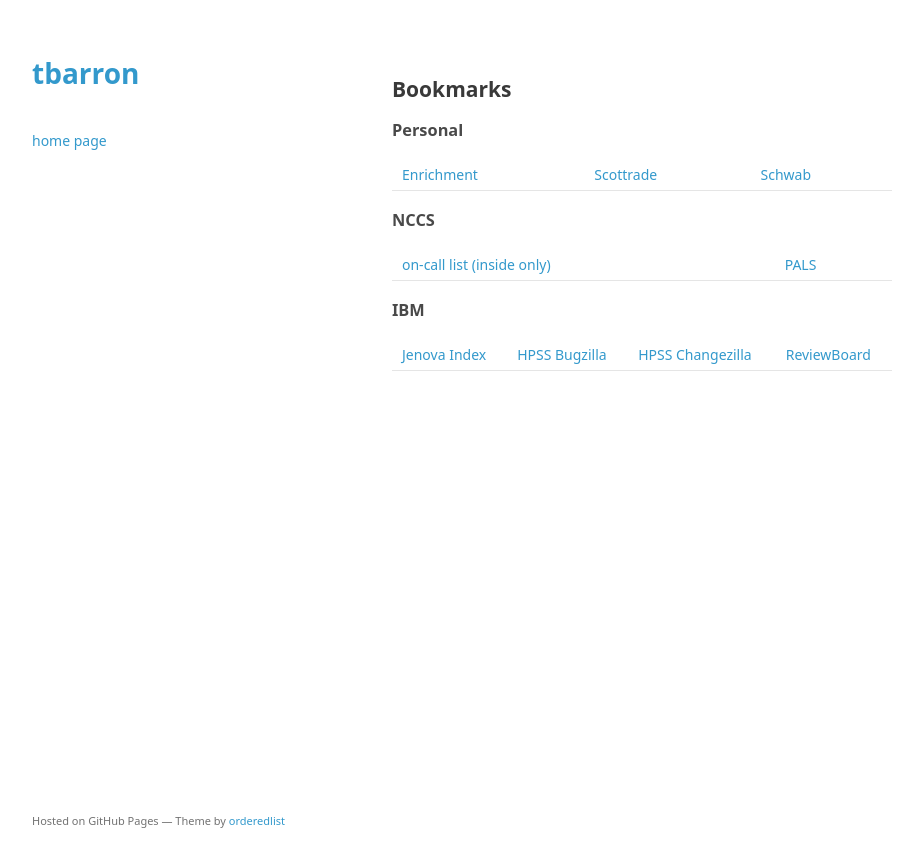
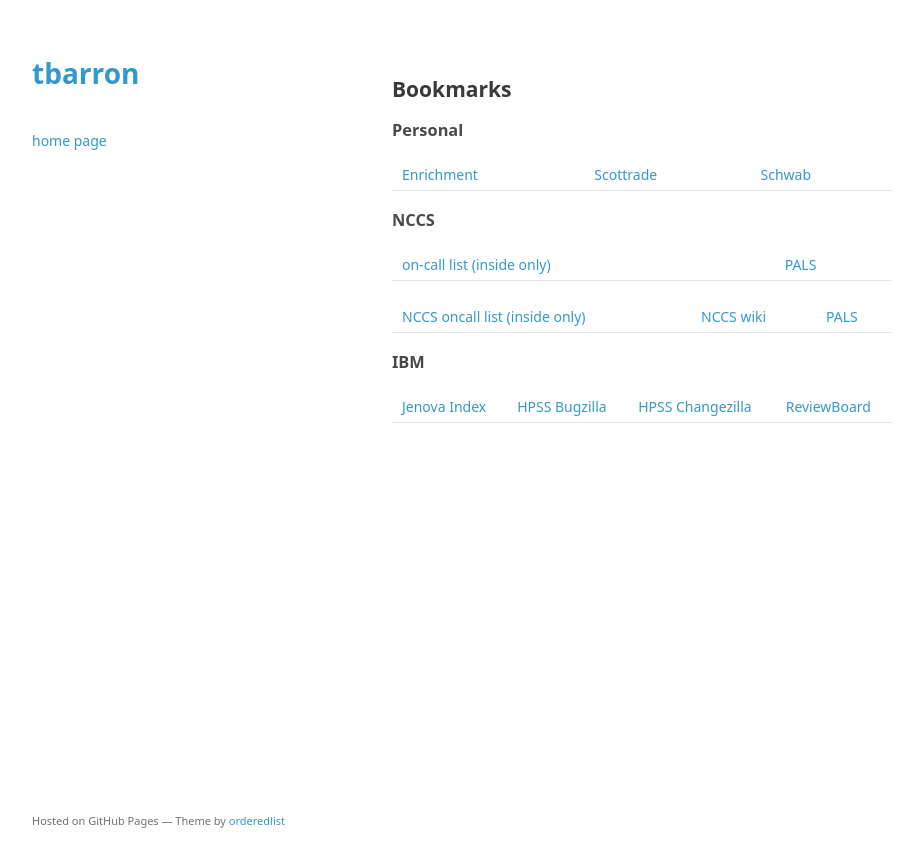
Before and after one commit to tbarron/tbarron.github.io, a Jekyll site: the page built from bookmarks.md, in a window 1280 px wide. Shown: the top 867 px of the page, without its empty margins (178-1079 px from the left). Built offline with Jekyll 4.4.1, drawn with Linux system fonts in a browser that asks for light colours.

Commit message:
- Add NCCS wiki, make NCCS links open new tab

```diff
--- a/bookmarks.md
+++ b/bookmarks.md
@@ -12,6 +12,8 @@
 
 [on-call list (inside only)](https://wwwadm.ccs.ornl.gov/nccs_oncall) | [PALS](https://timetracker.ornl.gov/timetracker/#/)
 
+<a href="https://wwwadm.ccs.ornl.gov/nccs_oncall" target="_blank">NCCS oncall list (inside only)</a> | <a href="https://wiki.ccs.ornl.gov/doku/hpss_dev" target="_blank">NCCS wiki</a> | <a href="https://timetracker.ornl.gov/timetracker/#/" target="_blank">PALS</a>
+
 ### IBM ###
 
 [Jenova Index](https://hpss-dev.clearlake.ibm.com/web/) | [HPSS Bugzilla](hpssbug.clearlake.ibm.com) | [HPSS Changezilla](hpsschange.clearlake.ibm.com) |  [ReviewBoard](hpss-dev.clearlake.ibm.com/reviewboard/dashboard/)
```
